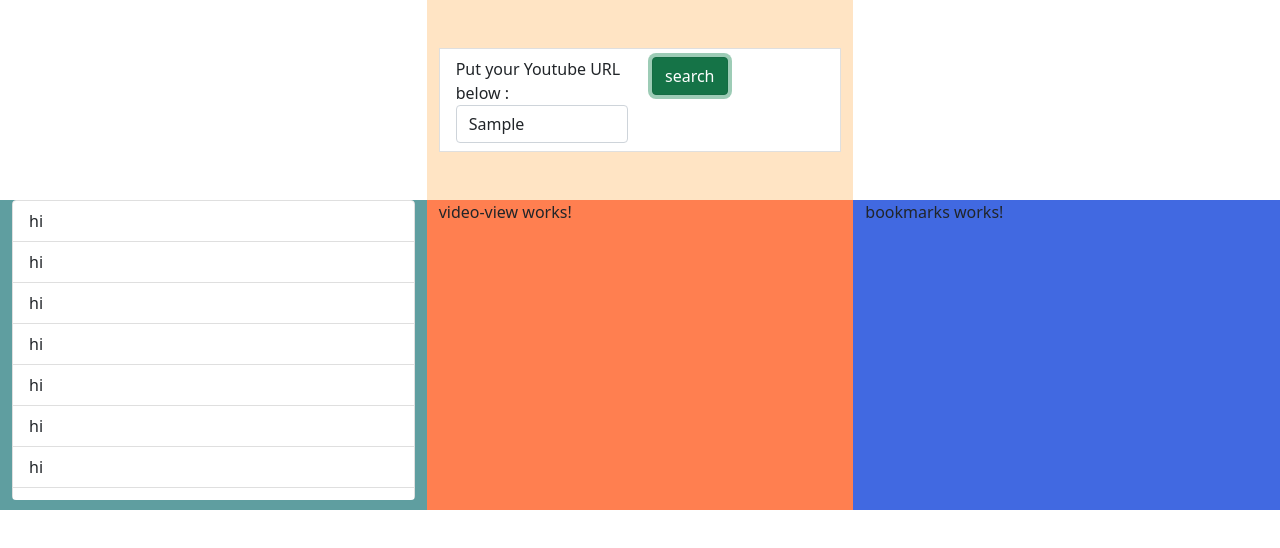
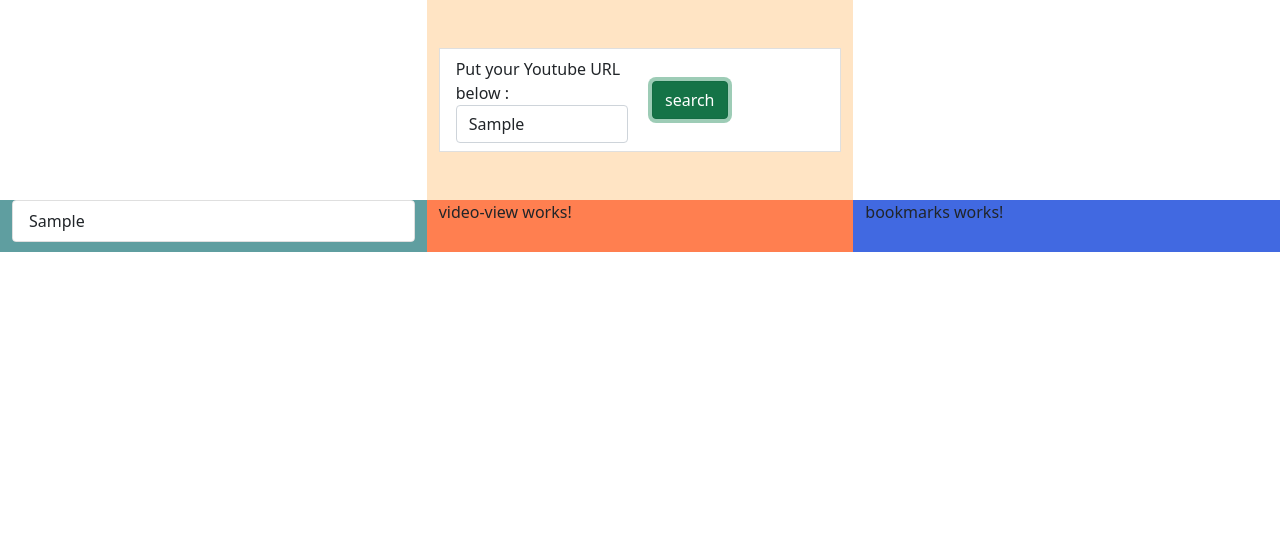
Before and after one commit to MartinGbz/ReliefAppTest, an Angular app: page / in a window 1280 px wide. Both pictures are taken after typing "Sample" into the empty fields and a click on the button "search". Shown: the top 548 px of the page. Built offline with nearby package versions, Linux system fonts and the light colour scheme.

Commit message:
get the data history of the service from history component + display the history array in a list

```diff
--- a/src/app/history/history.component.html
+++ b/src/app/history/history.component.html
@@ -1,12 +1,3 @@
 <ul class="list-group" id="list">
-  <li class="list-group-item">hi</li>
-  <li class="list-group-item">hi</li>
-  <li class="list-group-item">hi</li>
-  <li class="list-group-item">hi</li>
-  <li class="list-group-item">hi</li>
-  <li class="list-group-item">hi</li>
-  <li class="list-group-item">hi</li>
-  <li class="list-group-item">hi</li>
-
-
+  <li class="list-group-item" *ngFor="let h of history" [textContent]="h"></li>
 </ul>
--- a/src/app/history/history.component.ts
+++ b/src/app/history/history.component.ts
@@ -1,4 +1,5 @@
 import { Component, OnInit } from '@angular/core';
+import {Serv1Service} from '../services/serv1.service';
 
 @Component({
   selector: 'app-history',
@@ -7,16 +8,10 @@ import { Component, OnInit } from '@angular/core';
 })
 export class HistoryComponent implements OnInit {
   htmlToAdd;
+  history = [];
 
-  constructor() { }
-  // tslint:disable-next-line:typedef
-  addList(eltList){
-    console.log('SEARCH');
-
-    const list = document.getElementById('list');
-    const li = document.createElement('li');
-    li.innerText = 'TEST';
-    this.htmlToAdd = li;
+  constructor(private serv: Serv1Service) {
+    this.history = serv.history;
   }
 
   ngOnInit(): void {
--- a/src/app/search-bar/search-bar.component.html
+++ b/src/app/search-bar/search-bar.component.html
@@ -3,7 +3,7 @@
     <div class="col-md-6">
       <label for="inputSearch">Put your Youtube URL below :</label><input type="text" id="inputSearch" class="form-control" placeholder="{{placeholder}}" [(ngModel)]="searchContent"/>
     </div>
-    <div class="col-md-6">
+    <div class="col-md-6 align-self-center">
       <button class="btn btn-success"  (click)="onSearch()">search</button>
     </div>
   </div>
```
